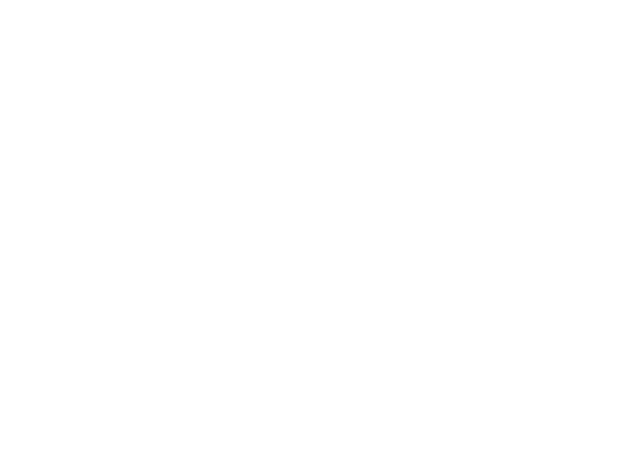
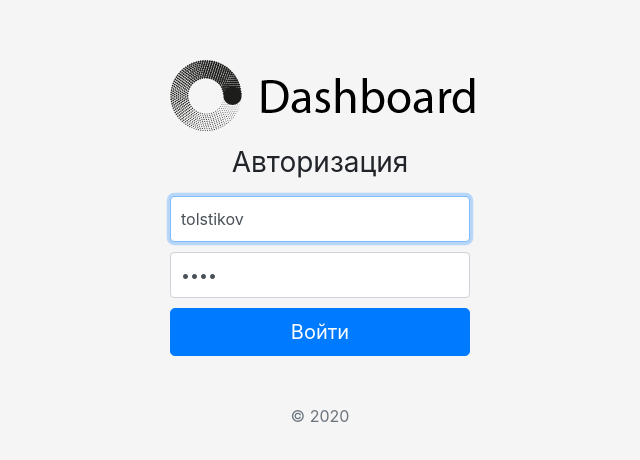
Before and after one commit to iconini13ya/Diploma, an Angular app in the folder diptest/: page /log-in in a window 1280 px wide. Before the commit this address led to /. Shown: the part 148-608 px from the top of the page, without its empty margins (320-960 px from the left). Built offline with nearby package versions, Linux system fonts and the light colour scheme.

Commit message:
Good authefication

```diff
--- a/diptest/src/app/app-routing.module.ts
+++ b/diptest/src/app/app-routing.module.ts
@@ -4,7 +4,8 @@ import { AuthGuard } from './shared/helpers/auth.guard';
 
 
 const routes: Routes = [
-  { path: '', loadChildren: () => import('./auth/auth.module').then(m => m.AuthModule) },
+  {path:"",redirectTo:"log-in",pathMatch:"full"},
+  { path: 'log-in', loadChildren: () => import('./auth/auth.module').then(m => m.AuthModule) },
   { path: 'users', loadChildren: () => import('./users/users.module').then(m => m.UsersModule), canActivate: [AuthGuard] },
   { path: 'home', loadChildren: () => import('./home/home.module').then(m => m.HomeModule), canActivate: [AuthGuard] }
 ];
--- a/diptest/src/app/auth/auth.component.ts
+++ b/diptest/src/app/auth/auth.component.ts
@@ -1,6 +1,5 @@
 import { Component, OnInit } from '@angular/core';
 import { Router } from '@angular/router';
-import { AuthGuard } from '../shared/helpers/auth.guard';
 import { AuthService } from '../shared/services/auth.service';
 
 @Component({
@@ -10,10 +9,13 @@ import { AuthService } from '../shared/services/auth.service';
 })
 export class AuthComponent implements OnInit {
 
-  constructor(private authservice:AuthService) { }
+  constructor(private authservice:AuthService,private router:Router) { }
   login;
   password;
-  async ngOnInit() {
+  ngOnInit() {
+    if (this.authservice.isLoggedIn == true){
+      this.router.navigate(["/home"]);
+    }
     this.login="tolstikov";
     this.password="root";
   }
--- a/diptest/src/app/shared/helpers/auth.guard.ts
+++ b/diptest/src/app/shared/helpers/auth.guard.ts
@@ -12,8 +12,12 @@ export class AuthGuard implements CanActivate {
     next: ActivatedRouteSnapshot,
     state: RouterStateSnapshot): Observable<boolean | UrlTree> | Promise<boolean | UrlTree> | boolean | UrlTree {
       if (this.authService.isLoggedIn !== true) {
-        this.router.navigate([''])
+      this.router.navigate([''])
+      return false
       }
-      return true;
+      else{
+        return true;
+      }
+
   }
 }
```
